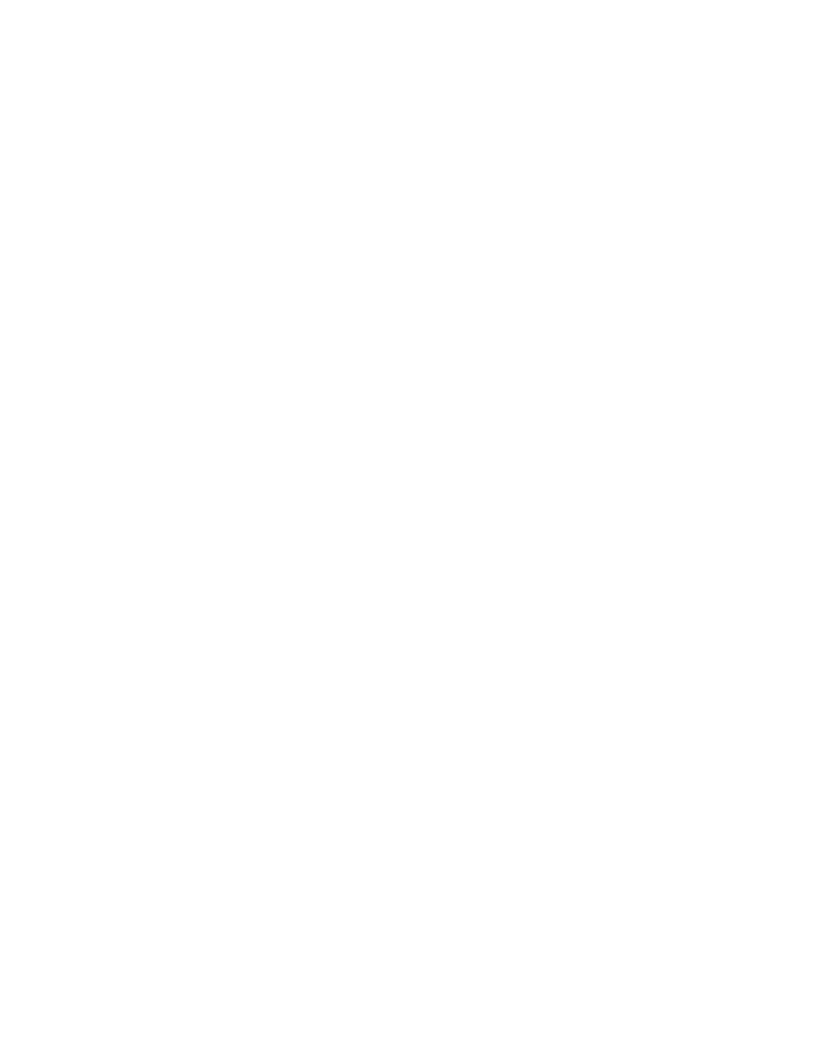
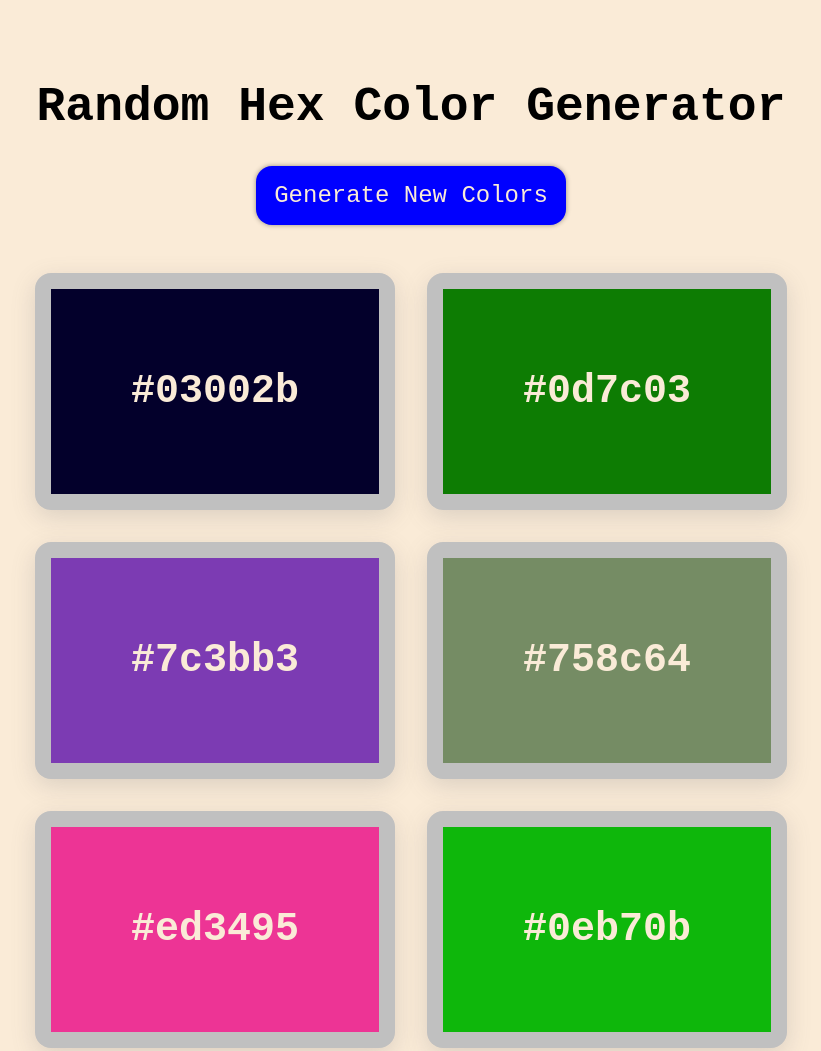
Before and after one commit to CodingNannah/Simple2-RandomHexColorGen, a plain HTML site: page index.html in a window 1280 px wide. Shown: the top 1051 px of the page, without its empty margins (229-1050 px from the left). Before the commit the page ends 800 px from the top, so only its background shows below. Drawn offline with Linux system fonts and the light colour scheme.

Commit message:
final commit

```diff
--- a/index.html
+++ b/index.html
@@ -6,9 +6,21 @@
     <meta name="viewport" content="width=device-width, initial-scale=1.0">
     <link rel="stylesheet" href="./styles.css">
     <script defer src="./script.js"></script>
-    <title>Random Hex Generator</title>
+    <title>Random Hex Color Generator</title>
 </head>
 <body>
-
+    <h1>Random Hex Color Generator</h1>
+    <button onclick="generateColors()">Generate New Colors</button>
+    <div class="colors-container">
+        <div class="color-box"><h2>#000000</h2></div>
+        <div class="color-box"><h2>#000000</h2></div>
+        <div class="color-box"><h2>#000000</h2></div>
+        <div class="color-box"><h2>#000000</h2></div>
+        <div class="color-box"><h2>#000000</h2></div>
+        <div class="color-box"><h2>#000000</h2></div>
+        <div class="color-box"><h2>#000000</h2></div>
+        <div class="color-box"><h2>#000000</h2></div>
+        <div class="color-box"><h2>#000000</h2></div>
+    </div>
 </body>
 </html>
--- a/script.js
+++ b/script.js
@@ -0,0 +1,13 @@
+const colors = document.querySelectorAll('.color-box h2');
+// console.log(colors);
+
+function generateColors() {
+    colors.forEach((color) => {
+        let hexCode = '#' + Math.random().toString(16).substring(2, 8) ;
+        // console.log(hexCode);
+        color.style.backgroundColor = hexCode;
+        color.innerHTML = hexCode;
+    })
+}
+
+generateColors();
--- a/styles.css
+++ b/styles.css
@@ -0,0 +1,56 @@
+* {
+    font-family: monospace, serif;
+    margin: 0;
+    padding: 0;
+    box-sizing: border-box;
+    outline: none;
+    border: none;
+    transition: all 0.2s linear;
+}
+
+body {
+    background-color: antiquewhite;
+    padding: 5rem 9%;
+    display: flex;
+    flex-direction: column;
+    align-items: center;
+}
+
+h1 {
+    font-size: 3rem;
+    margin-bottom: 2rem;
+}
+
+button {
+    background-color: blue;
+    color: antiquewhite;
+    font-size: 1.5rem;
+    padding: 1rem 1.15rem;
+    cursor: pointer;
+    box-shadow: 0 0 5px rgba(0,0,0,0.4);
+    border-radius: 1rem;
+}
+
+.colors-container {
+    margin-top: 3rem;
+    display: flex;
+    flex-wrap: wrap;
+    align-items: center;
+    justify-content: center;
+    gap: 2rem;
+
+}
+
+.color-box h2 {
+    background-color: black;
+    color:antiquewhite;
+    padding: 5rem;
+    font-size: 2.5rem;
+}
+
+.color-box {
+    padding: 1rem;
+    background-color: silver;
+    border-radius: 1rem;
+    box-shadow: rgba(100,100,111,0.2) 0px 7px 25px 0px;
+}
```
Also changed, not shown: 1 other file.
